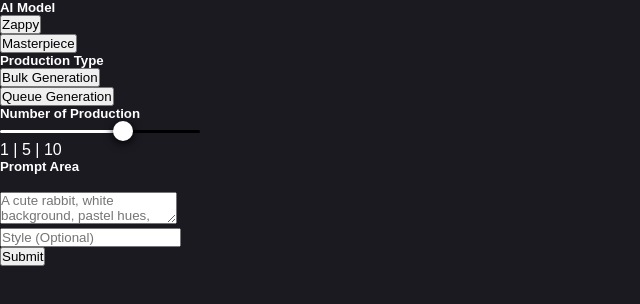
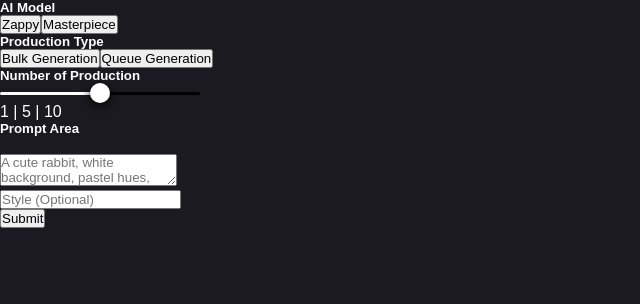
Before and after one commit to viserionwick/artaist, a Next.js app: page / in a window 1280 px wide. Shown: the top 304 px of the page, without its empty margins (0-640 px from the left). Built offline with nearby package versions, Linux system fonts and the light colour scheme.

Commit message:
update: components to be modular

```diff
--- /dev/null
+++ b/src/app/(components)/ui/Button.tsx
@@ -0,0 +1,22 @@
+type ButtonProps = {
+    children: React.ReactNode;
+    type?: "button" | "submit" | "reset" | undefined;
+    className?: string;
+    name?: string;
+    onClick: (e?: any) => void;
+};
+
+const Button: React.FC<ButtonProps> = ({ children, className, type = "button", name, onClick }) => {
+    return (
+        <button
+            type={type}
+            name={name}
+            className={className}
+            onClick={onClick}
+        >
+            {children}
+        </button>
+    );
+};
+
+export default Button;
--- /dev/null
+++ b/src/app/(components)/ui/Radio/RadioButton.tsx
@@ -0,0 +1,23 @@
+import * as RadioGroup from "@radix-ui/react-radio-group";
+
+type RadioButtonProps = {
+    children: React.ReactNode;
+    id: string;
+    className?: string;
+    value: string;
+};
+
+const RadioButton: React.FC<RadioButtonProps> = ({ className, value, id, children }) => {
+    return (
+        <RadioGroup.Item
+            className={`RadioGroupItem ${className}`}
+            value={value}
+            id={id}
+        >
+            <RadioGroup.Indicator className="RadioGroupIndicator" />
+            <label htmlFor={id}>{children}</label>
+        </RadioGroup.Item>
+    );
+};
+
+export default RadioButton;
--- /dev/null
+++ b/src/app/(components)/ui/Radio/RadioButtons.tsx
@@ -0,0 +1,27 @@
+import * as Form from "@radix-ui/react-form";
+import * as RadioGroup from "@radix-ui/react-radio-group";
+
+type RadioButtonsProps = {
+    children: React.ReactNode;
+    className?: string;
+    name: string;
+    defaultValue: string;
+    onChange: (e?: any) => void;
+};
+
+const RadioButtons: React.FC<RadioButtonsProps> = ({ children, className, name, defaultValue, onChange }) => {
+    return (
+        <Form.Field name={name} onChange={onChange}>
+            <RadioGroup.Root
+                className={`RadioGroupRoot ${className}`}
+                name={name}
+                defaultValue={defaultValue}
+            >
+                {children}
+            </RadioGroup.Root>
+        </Form.Field>
+
+    );
+};
+
+export default RadioButtons;
--- /dev/null
+++ b/src/app/(components)/ui/Slider.tsx
@@ -0,0 +1,35 @@
+// Essentials
+import * as Form from "@radix-ui/react-form";
+import * as RadixSlider from "@radix-ui/react-slider";
+
+type SliderProps = {
+    className?: string;
+    min: number;
+    max: number;
+    step: number;
+    name: string;
+    defaultValue: number[];
+    onChange: (e?: any) => void;
+}
+
+const Slider: React.FC<SliderProps> = ({ className, name, defaultValue, onChange, min, max, step }) => {
+    return (
+        <Form.Field name={name} onChange={onChange}>
+            <RadixSlider.Root
+                className={`SliderRoot ${className}`}
+                name={name}
+                defaultValue={defaultValue}
+                min={min}
+                max={max}
+                step={step}
+            >
+                <RadixSlider.Track className="SliderTrack">
+                    <RadixSlider.Range className="SliderRange" />
+                </RadixSlider.Track>
+                <RadixSlider.Thumb className="SliderThumb" aria-label="Volume" />
+            </RadixSlider.Root>
+        </Form.Field>
+    )
+}
+
+export default Slider;
--- /dev/null
+++ b/src/app/(components)/ui/TextArea.tsx
@@ -0,0 +1,36 @@
+import * as Form from "@radix-ui/react-form";
+
+type TextAreaProps = {
+    className?: string;
+    name: string;
+    required?: boolean;
+    placeholder: string;
+    valueMissing?: string;
+    value: string;
+    onChange: (e?: any) => void;
+};
+
+const TextArea: React.FC<TextAreaProps> = ({ className, name, required, placeholder, valueMissing, value, onChange }) => {
+    return (
+        <Form.Field className="FormField" name={name} onChange={onChange}>
+            {
+                valueMissing && <>
+                    <Form.Message className="FormMessage" match="valueMissing">
+                        {valueMissing}
+                    </Form.Message>
+                    <br />
+                </>
+            }
+            <Form.Control asChild>
+                <textarea
+                    required={required}
+                    value={value}
+                    className={`Textarea ${className}`}
+                    placeholder={placeholder}
+                />
+            </Form.Control>
+        </Form.Field>
+    );
+};
+
+export default TextArea;
--- /dev/null
+++ b/src/app/(components)/ui/TextField.tsx
@@ -0,0 +1,36 @@
+import * as Form from "@radix-ui/react-form";
+
+type TextFieldProps = {
+    className?: string;
+    name: string;
+    required?: boolean;
+    placeholder: string;
+    valueMissing?: string;
+    value: string;
+    onChange: (e?: any) => void;
+};
+
+const TextField: React.FC<TextFieldProps> = ({ className, name, required, placeholder, valueMissing, value, onChange }) => {
+    return (
+        <Form.Field className="FormField" name={name} onChange={onChange}>
+            {
+                valueMissing && <>
+                    <Form.Message className="FormMessage" match="valueMissing">
+                        {valueMissing}
+                    </Form.Message>
+                    <br />
+                </>
+            }
+            <Form.Control asChild>
+                <input
+                    required={required}
+                    value={value}
+                    className={`Textarea ${className}`}
+                    placeholder={placeholder}
+                />
+            </Form.Control>
+        </Form.Field>
+    );
+};
+
+export default TextField;
--- a/src/app/(hooks)/useArtRequestForm.ts
+++ b/src/app/(hooks)/useArtRequestForm.ts
@@ -15,6 +15,8 @@ const useArtRequestForm: UseArtRequestForm = () => {
 
     const handleChange = (e: any, promptIndex: number = 0) => {
         let { name, value } = e.target;
+        console.log(name, value);
+
         /* const promptInputRegex = /^[A-Za-z\s]+$/; */ // Enables letters only input.
 
         if (name.startsWith("prompt")) {
--- a/src/app/page.tsx
+++ b/src/app/page.tsx
@@ -2,7 +2,8 @@
 
 // Essentials
 import { useEffect } from "react";
-import { useRouter } from 'next/navigation';
+import { NextPage } from "next";
+import { useRouter } from "next/navigation";
 /* import { useLocation, useNavigate } from "react-router-dom"; */
 
 // Contexts
@@ -16,10 +17,14 @@ import { artRequestFormDefault } from "../models/ArtRequestForm";
 
 // Components: UI
 import * as Form from "@radix-ui/react-form";
-import * as RadioGroup from "@radix-ui/react-radio-group";
-import * as Slider from "@radix-ui/react-slider";
+import RadioButtons from "./(components)/ui/Radio/RadioButtons";
+import RadioButton from "./(components)/ui/Radio/RadioButton";
+import Slider from "./(components)/ui/Slider";
+import TextArea from "./(components)/ui/TextArea";
+import TextField from "./(components)/ui/TextField";
+import Button from "./(components)/ui/Button";
 
-const Home: React.FC = () => {
+const Home: NextPage = () => {
   const { formData, setFormData, handleChange } = useArtRequestForm();
   const { setArtRequestForm } = useResultsContext();
   const router = useRouter();
@@ -65,62 +70,39 @@ const Home: React.FC = () => {
     <div className="p-Home">
       <Form.Root onSubmit={handleSubmit}>
         <h5>AI Model</h5>
-        <Form.Field name="model" onChange={handleChange}>
-          <RadioGroup.Root className="RadioGroupRoot" name="model" defaultValue="zappy">
-            <div>
-              <RadioGroup.Item className="RadioGroupItem" value="zappy" id="model_zappy">
-                <RadioGroup.Indicator className="RadioGroupIndicator" />
-                <label htmlFor="model_zappy">Zappy</label>
-              </RadioGroup.Item>
-            </div>
-            <div>
-              <RadioGroup.Item className="RadioGroupItem" value="masterpiece" id="model_masterpiece">
-                <RadioGroup.Indicator className="RadioGroupIndicator" />
-                <label htmlFor="model_masterpiece">Masterpiece</label>
-              </RadioGroup.Item>
-            </div>
-          </RadioGroup.Root>
-        </Form.Field>
+        <RadioButtons name="model" defaultValue="zappy" onChange={handleChange}>
+          <RadioButton value="zappy" id="model_zappy">
+            Zappy
+          </RadioButton>
+          <RadioButton value="masterpiece" id="model_masterpiece">
+            Masterpiece
+          </RadioButton>
+        </RadioButtons>
 
         <h5>Production Type</h5>
-        <Form.Field name="production" onChange={handleChange}>
-          <RadioGroup.Root className="RadioGroupRoot" name="production" defaultValue="bulk">
-            <div>
-              <RadioGroup.Item className="RadioGroupItem" value="bulk" id="production_bulk">
-                <RadioGroup.Indicator className="RadioGroupIndicator" />
-                <label htmlFor="production_bulk">Bulk Generation</label>
-              </RadioGroup.Item>
-            </div>
-            <div>
-              <RadioGroup.Item className="RadioGroupItem" value="queue" id="production_queue">
-                <RadioGroup.Indicator className="RadioGroupIndicator" />
-                <label htmlFor="production_queue">Queue Generation</label>
-              </RadioGroup.Item>
-            </div>
-          </RadioGroup.Root>
-        </Form.Field>
+        <RadioButtons name="production" defaultValue="bulk" onChange={handleChange}>
+          <RadioButton value="bulk" id="production_bulk">
+            Bulk Generation
+          </RadioButton>
+          <RadioButton value="queue" id="production_queue">
+            Queue Generation
+          </RadioButton>
+        </RadioButtons>
 
         {
           formData.production === "bulk" && <>
             <h5>Number of Production</h5>
-            <Form.Field name="bulkAmount" onChange={handleChange}>
-              <Slider.Root
-                className="SliderRoot"
+            <Slider
               name="bulkAmount"
+              onChange={handleChange}
               defaultValue={[artRequestFormDefault.bulkAmount]}
               min={0}
-                max={8}
-                step={2}
-              >
-                <Slider.Track className="SliderTrack">
-                  <Slider.Range className="SliderRange" />
-                </Slider.Track>
-                <Slider.Thumb className="SliderThumb" aria-label="Volume" />
-              </Slider.Root>
+              max={10}
+              step={5}
+            />
             <div>
               1 | 5 | 10
             </div>
-            </Form.Field>
           </>
         }
 
@@ -131,32 +113,25 @@ const Home: React.FC = () => {
               <div key={promptIndex}>
                 {
                   promptIndex !== 0 &&
-                  <button type="button" name="deletePrompt" onClick={(e) => handleChange(e, promptIndex)}>delete</button>
+                  <Button name="deletePrompt" onClick={(e) => handleChange(e, promptIndex)}>
+                    Delete
+                  </Button>
                 }
-                <Form.Field className="FormField" name={`prompt-${promptIndex}`} onChange={(e) => handleChange(e, promptIndex)}>
-                  <Form.Message className="FormMessage" match="valueMissing">
-                    Please enter a prompt.
-                  </Form.Message>
-                  <br />
-                  <Form.Control asChild>
-                    <textarea
+
+                <TextArea
+                  name={`prompt-${promptIndex}`}
                   required
+                  placeholder="A cute rabbit, white background, pastel hues, minimal illustration, line art, pen drawing"
+                  valueMissing="Please enter a prompt."
                   value={prompt.prompt}
-                      className="Textarea"
-                      placeholder="A cute rabbit, white background, pastel hues, minimal illustration, line art, pen drawing"
+                  onChange={(e) => handleChange(e, promptIndex)}
                 />
-                  </Form.Control>
-                </Form.Field>
-                <Form.Field className="FormField" name={`style-${promptIndex}`} onChange={(e) => handleChange(e, promptIndex)}>
-                  <Form.Control asChild>
-                    <input
-                      type="text"
+                <TextField
+                  name={`style-${promptIndex}`}
+                  placeholder="Style (Optional)"
                   value={prompt.style}
-                      className="Input"
-                      placeholder="Style (Optional)"
+                  onChange={(e) => handleChange(e, promptIndex)}
                 />
-                  </Form.Control>
-                </Form.Field>
               </div>
             ))
           }
@@ -165,7 +140,7 @@ const Home: React.FC = () => {
 
         {
           formData.production === "queue" &&
-          <button type="button" onClick={addNewPromptSet}>+Add Prompt to Queue</button>
+          <Button onClick={addNewPromptSet}>+Add Prompt to Queue</Button>
         }
         <Form.Submit>
           Submit
```
Also changed, not shown: src/app/api/processBulk/route.ts (+9 -6 lines), src/app/api/processQueue/route.ts (+4 -4 lines), src/app/results/page.tsx (+3 -2 lines), src/app/(components)/ui/Skeleton.tsx (added), 1 other file (tests, documents, lock files or other folders). Lines whose indentation alone changed are shown as unchanged.
